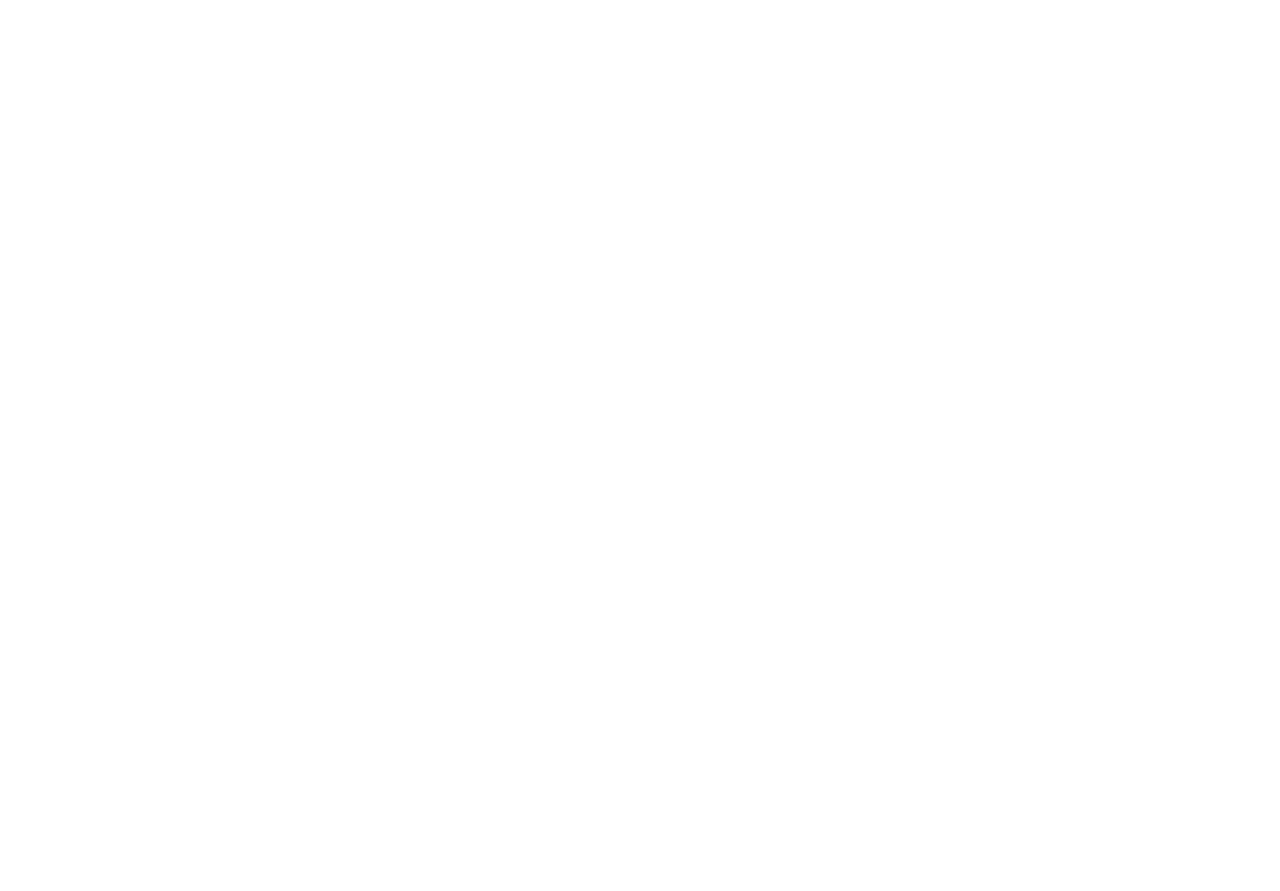
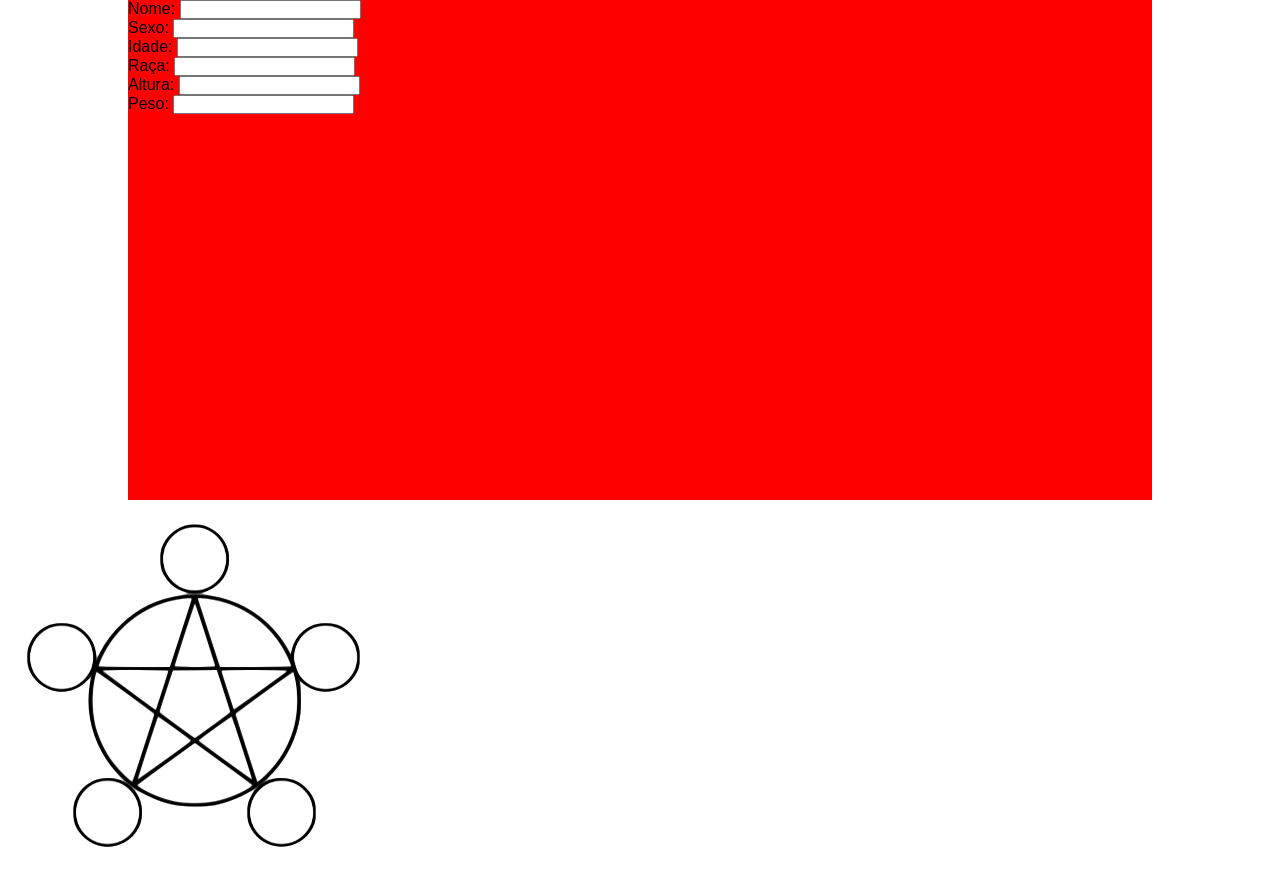
Before and after one commit to LcMartinez-dev/Ficha-Draconomania, a plain HTML site: page index.html in a window 1280 px wide. Before the commit the page ends 800 px from the top, so only its background shows below. Drawn offline with Linux system fonts and the light colour scheme.

Commit message:
ficha v0.1

```diff
--- a/index.html
+++ b/index.html
@@ -7,6 +7,26 @@
     <link rel="stylesheet" href="style.css">
 </head>
 <body>
-
+    <div class="ficha">
+        <section>
+            <form action="">
+                <label for="nome">Nome:</label>
+                <input type="text" name="nome" id="nome"><br>
+                <label for="sexo">Sexo:</label>
+                <input type="text" name="sexo" id="sexo"><br>
+                <label for="idade">Idade:</label>
+                <input type="text" name="idade" id="idade"><br>
+                <label for="raca">Raça:</label>
+                <input type="text" name="raca" id="raca"><br>
+                <label for="altura">Altura:</label>
+                <input type="text" name="altura" id="altura"><br>
+                <label for="peso">Peso:</label>
+                <input type="text" name="peso" id="peso">
+            </form>
+        </section>
+    </div>
+    <div>
+        <img src="./img/pentagrama.png" alt="">
+    </div>
 </body>
 </html>
--- a/style.css
+++ b/style.css
@@ -0,0 +1,25 @@
+*{
+    margin: 0;
+    padding: 0;
+    box-sizing: border-box;
+    font-family: Arial, Helvetica, sans-serif;
+}
+/*Cores*/
+:root{
+    --preto:black;
+    --branco:white;
+    --vermelho:red;
+    --azul:blue;
+    --verde:green;
+    --amarelo:yellow;
+}
+body{
+    display: flex;
+    flex-flow: row wrap;
+}
+.ficha{
+    width: 80%;
+    height: 500px;
+    background-color: var(--vermelho);
+    margin-left: 10%;
+}
```
Also changed, not shown: img/pentagrama.png (added).
